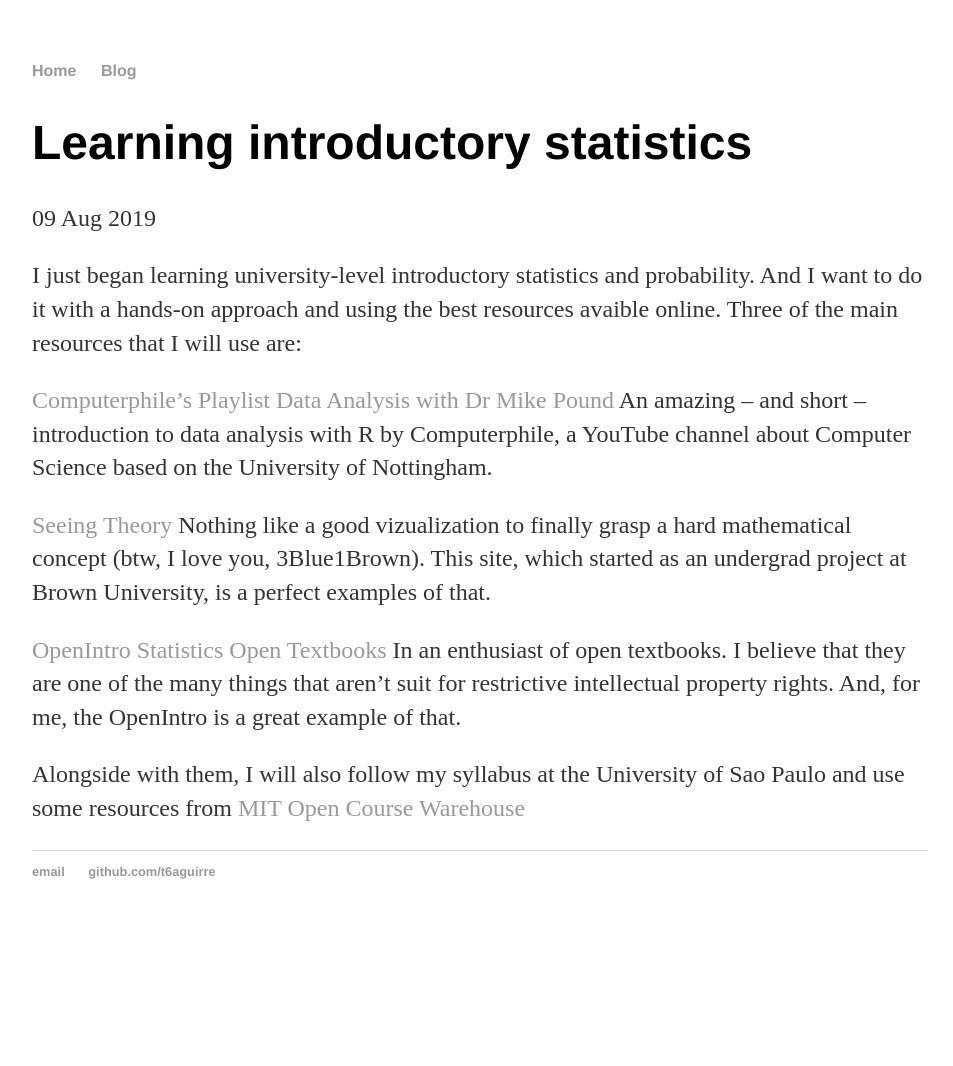
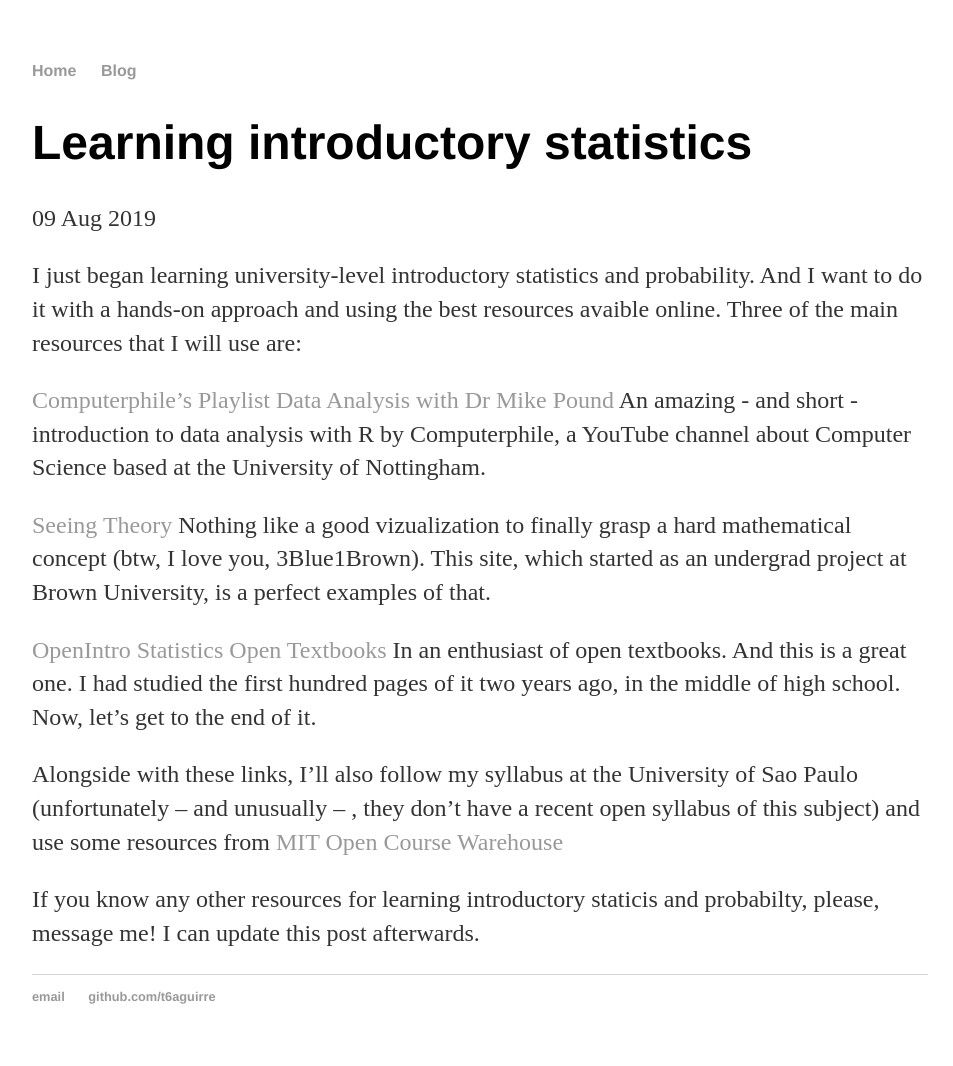
Before and after one commit to t6aguirre/old-blog, a Jekyll site: the page built from _posts/2019-08-23-intro-statistics.md, in a window 1280 px wide. Shown: the whole page, without its empty margins (160-1113 px from the left). Built offline with Jekyll 4.4.1, drawn with Linux system fonts in a browser that asks for light colours; before the commit the page ends 941 px from its top, so only the background shows below that.

Commit message:
some changes

```diff
--- a/_posts/2019-08-23-intro-statistics.md
+++ b/_posts/2019-08-23-intro-statistics.md
@@ -7,12 +7,14 @@
 I just began learning university-level introductory statistics and probability. And I want to do it with a hands-on approach and using the best resources avaible online. Three of the main resources that I will use are:
 
 [Computerphile's Playlist Data Analysis with Dr Mike Pound](https://www.youtube.com/playlist?list=PLzH6n4zXuckpfMu_4Ff8E7Z1behQks5ba)
-An amazing -- and short -- introduction to data analysis with R by Computerphile, a YouTube channel about Computer Science based on the University of Nottingham.
+An amazing - and short - introduction to data analysis with R by Computerphile, a YouTube channel about Computer Science based at the University of Nottingham.
 
 [Seeing Theory](https://seeing-theory.brown.edu/)
 Nothing like a good vizualization to finally grasp a hard mathematical concept (btw, I love you, 3Blue1Brown). This site, which started as an undergrad project at Brown University, is a perfect examples of that.
 
 [OpenIntro Statistics Open Textbooks](https://www.openintro.org/)
-In an enthusiast of open textbooks. I believe that they are one of the many things that aren't suit for restrictive intellectual property rights. And, for me, the OpenIntro is a great example of that.
+In an enthusiast of open textbooks. And this is a great one. I had studied the first hundred pages of it two years ago, in the middle of high school. Now, let's get to the end of it.
 
-Alongside with them, I will also follow my syllabus at the University of Sao Paulo and use some resources from [MIT Open Course Warehouse](https://ocw.mit.edu/courses/mathematics/18-05-introduction-to-probability-and-statistics-spring-2014/index.htm)
+Alongside with these links, I’ll also follow my syllabus at the University of Sao Paulo (unfortunately --  and unusually -- , they don’t have a recent open syllabus of this subject) and use some resources from [MIT Open Course Warehouse](https://ocw.mit.edu/courses/mathematics/18-05-introduction-to-probability-and-statistics-spring-2014/index.htm)
+
+If you know any other resources for learning introductory staticis and probabilty, please, message me! I can update this post afterwards.
```
